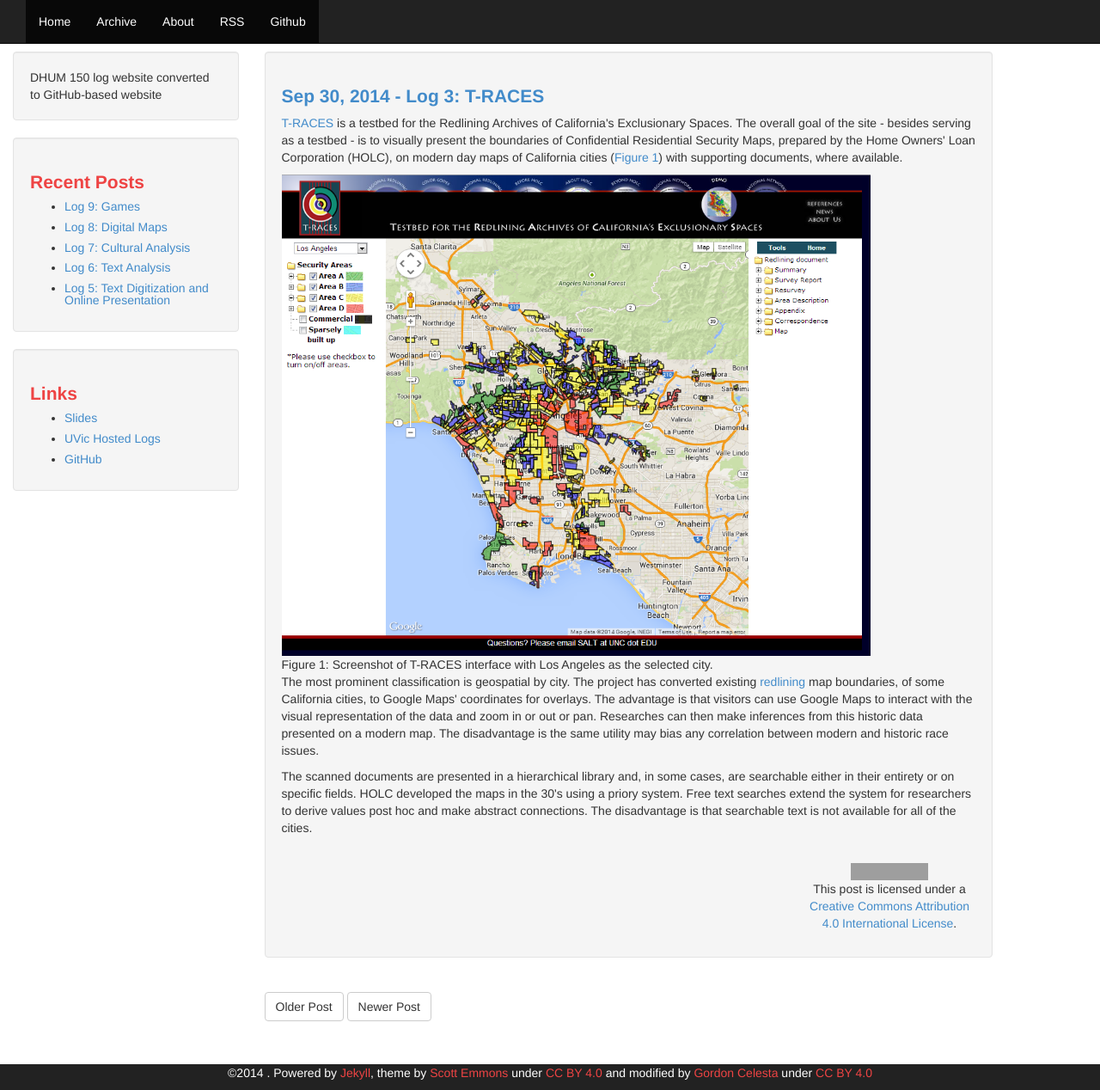
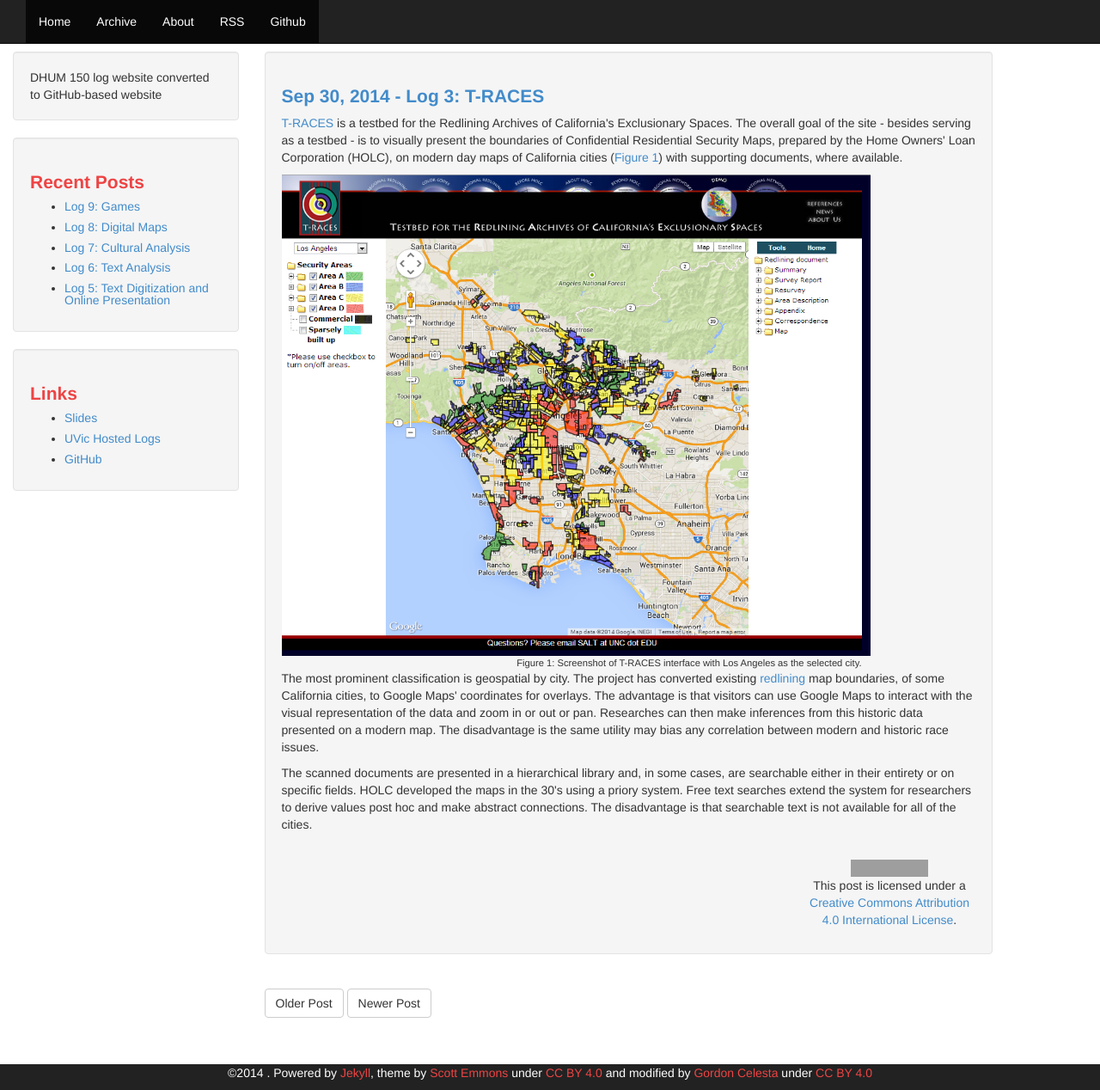
Before and after one commit to gcelesta/gcelesta.github.io, a Jekyll site: the page built from _posts/2014-09-30-log3.html, in a window 1280 px wide and 1268 px high. Shown: the whole window at 86% size. Built offline with Jekyll 4.4.1, drawn with Linux system fonts in a browser that asks for light colours; Markdown is read by kramdown in place of the engine named in the settings; grey boxes are pictures that could not be loaded.

Commit message:
Added figure styles

```diff
--- a/css/theme.css
+++ b/css/theme.css
@@ -74,10 +74,24 @@
 }
 
 sup {
-	font-size:		.5em;
+	font-size: .5em;
 }
 
 #notes
 {
-	font-size:		.66em;
+	font-size: .66em;
 }
+
+figcaption {
+	text-align: right;
+	font-size: .8em;
+	width: 675px;
+}
+
+.figure
+{
+	border: solid;
+	border-width: 2px;
+	border-color: navy;
+	margin-top: 20px;
+}
```
